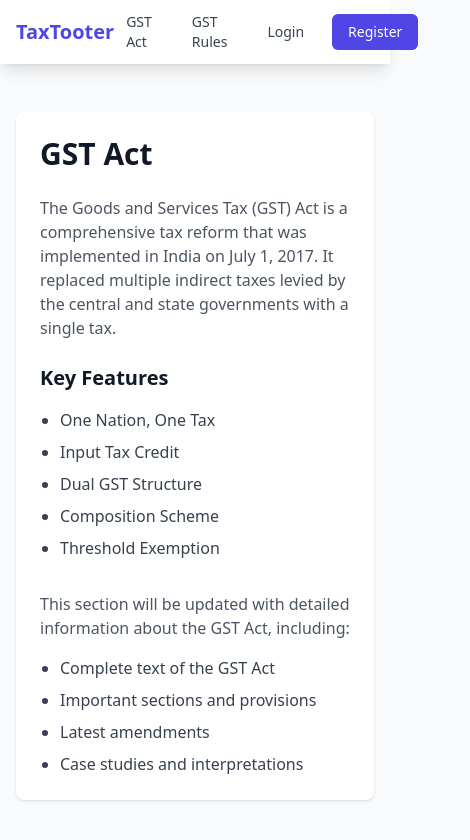
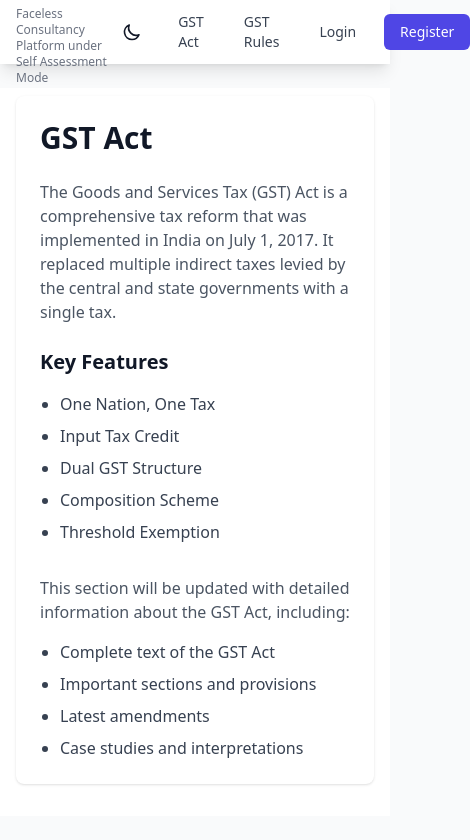
Before and after one commit to Taxtooter/taxtooter-fullstack, a Next.js app in the folder frontend/: page /gst-act in a window 390 px wide. Shown: the top 840 px of the page, 470 px wide, since content can reach past the window. Built offline with nearby package versions, Linux system fonts and the light colour scheme.

Commit message:
Fix : Fixed Headers

```diff
--- a/frontend/components/Layout.tsx
+++ b/frontend/components/Layout.tsx
@@ -3,7 +3,7 @@
 // Follow the contribution process in the README: fork, branch, commit, push, and open a pull request.
 // Use clear commit messages and keep code modular and well-commented.
 
-import { ReactNode } from "react";
+import React, { ReactNode } from "react";
 import { useRouter } from "next/router";
 import Link from "next/link";
 import { useAuth } from "../context/AuthContext";
@@ -24,14 +24,19 @@ export default function Layout({ children }: LayoutProps) {
     return (
         <div className="min-h-screen bg-gray-50 dark:bg-gray-900">
             <Toast />
+            {user ? (
+                // Authenticated header (top header)
                 <nav className="bg-white dark:bg-gray-800 shadow-sm">
                     <div className="max-w-7xl mx-auto px-4 sm:px-6 lg:px-8">
                         <div className="flex justify-between h-16">
                             <div className="flex">
                                 <div className="flex-shrink-0 flex items-center">
-                                <span className="text-xl font-bold text-primary">
-                                    TaxTooter
+                                    <div className="flex flex-col">
+                                        <Link href={user ? "/dashboard" : "/"} className="text-xl font-bold text-primary dark:text-indigo-400">TaxTooter</Link>
+                                        <span className="text-xs text-gray-500 dark:text-gray-400">
+                                            Faceless Consultancy Platform under Self Assessment Mode
                                         </span>
+                                    </div>
                                 </div>
                                 <div className="hidden sm:ml-6 sm:flex sm:space-x-8">
                                     <Link
@@ -153,7 +158,72 @@ export default function Layout({ children }: LayoutProps) {
                         </div>
                     </div>
                 </nav>
-
+            ) : (
+                // Unauthenticated header (lower header from index.tsx)
+                <nav className="bg-white dark:bg-gray-800 shadow-lg">
+                    <div className="max-w-7xl mx-auto px-4 sm:px-6 lg:px-8">
+                        <div className="flex justify-between h-16">
+                            <div className="flex items-center">
+                                <div className="flex flex-col">
+                                    <Link href={user ? "/dashboard" : "/"} className="text-xl font-bold text-indigo-600 dark:text-indigo-400">TaxTooter</Link>
+                                    <span className="text-xs text-gray-500 dark:text-gray-400">
+                                        Faceless Consultancy Platform under Self Assessment Mode
+                                    </span>
+                                </div>
+                            </div>
+                            <div className="flex items-center space-x-4">
+                                <button
+                                    onClick={toggleTheme}
+                                    className="p-2 rounded-full hover:bg-gray-200 dark:hover:bg-gray-700"
+                                    aria-label="Toggle theme"
+                                >
+                                    {theme === "light" ? (
+                                        <svg
+                                            className="w-5 h-5"
+                                            fill="none"
+                                            viewBox="0 0 24 24"
+                                            stroke="currentColor"
+                                        >
+                                            <path
+                                                strokeLinecap="round"
+                                                strokeLinejoin="round"
+                                                strokeWidth={2}
+                                                d="M20.354 15.354A9 9 0 018.646 3.646 9.003 9.003 0 0012 21a9.003 9.003 0 008.354-5.646z"
+                                            />
+                                        </svg>
+                                    ) : (
+                                        <svg
+                                            className="w-5 h-5"
+                                            fill="none"
+                                            viewBox="0 0 24 24"
+                                            stroke="currentColor"
+                                        >
+                                            <path
+                                                strokeLinecap="round"
+                                                strokeLinejoin="round"
+                                                strokeWidth={2}
+                                                d="M12 3v1m0 16v1m9-9h-1M4 12H3m15.364 6.364l-.707-.707M6.343 6.343l-.707-.707m12.728 0l-.707.707M6.343 17.657l-.707.707M16 12a4 4 0 11-8 0 4 4 0 018 0z"
+                                            />
+                                        </svg>
+                                    )}
+                                </button>
+                                <Link href="/gst-act" className="text-gray-700 dark:text-gray-300 hover:text-indigo-600 dark:hover:text-indigo-400 px-3 py-2 rounded-md text-sm font-medium">
+                                    GST Act
+                                </Link>
+                                <Link href="/gst-rules" className="text-gray-700 dark:text-gray-300 hover:text-indigo-600 dark:hover:text-indigo-400 px-3 py-2 rounded-md text-sm font-medium">
+                                    GST Rules
+                                </Link>
+                                <Link href="/login" className="text-gray-700 dark:text-gray-300 hover:text-indigo-600 dark:hover:text-indigo-400 px-3 py-2 rounded-md text-sm font-medium">
+                                    Login
+                                </Link>
+                                <Link href="/register" className="bg-indigo-600 text-white px-4 py-2 rounded-md text-sm font-medium hover:bg-indigo-700 dark:hover:bg-indigo-500">
+                                    Register
+                                </Link>
+                            </div>
+                        </div>
+                    </div>
+                </nav>
+            )}
             <main className="max-w-7xl mx-auto py-6 sm:px-6 lg:px-8">
                 {children}
             </main>
--- a/frontend/pages/gst-act.tsx
+++ b/frontend/pages/gst-act.tsx
@@ -1,35 +1,14 @@
 import Link from "next/link";
+import Layout from "../components/Layout";
 
 export default function GSTAct() {
     return (
-        <div className="min-h-screen bg-gray-50 dark:bg-gray-900">
-            {/* Navigation */}
-            <nav className="bg-white dark:bg-gray-800 shadow-lg">
-                <div className="max-w-7xl mx-auto px-4 sm:px-6 lg:px-8">
-                    <div className="flex justify-between h-16">
-                        <div className="flex items-center">
-                            <Link href="/" className="text-xl font-bold text-indigo-600 dark:text-indigo-400">TaxTooter</Link>
-                        </div>
-                        <div className="flex items-center space-x-4">
-                            <Link href="/gst-act" className="text-gray-700 dark:text-gray-300 hover:text-indigo-600 dark:hover:text-indigo-400 px-3 py-2 rounded-md text-sm font-medium">
-                                GST Act
-                            </Link>
-                            <Link href="/gst-rules" className="text-gray-700 dark:text-gray-300 hover:text-indigo-600 dark:hover:text-indigo-400 px-3 py-2 rounded-md text-sm font-medium">
-                                GST Rules
-                            </Link>
-                            <Link href="/login" className="text-gray-700 dark:text-gray-300 hover:text-indigo-600 dark:hover:text-indigo-400 px-3 py-2 rounded-md text-sm font-medium">
-                                Login
-                            </Link>
-                            <Link href="/register" className="bg-indigo-600 text-white px-4 py-2 rounded-md text-sm font-medium hover:bg-indigo-700 dark:hover:bg-indigo-500">
-                                Register
-                            </Link>
-                        </div>
-                    </div>
-                </div>
-            </nav>
-
-            {/* Content */}
-            <div className="max-w-7xl mx-auto py-12 px-4 sm:px-6 lg:px-8">
+        <Layout>
+            {/* Hero Section-like wrapper for consistent spacing */}
+            <div className="relative bg-white dark:bg-gray-800 overflow-hidden">
+                <div className="max-w-7xl mx-auto">
+                    <div className="relative z-10 pb-8 bg-white dark:bg-gray-800 sm:pb-16 md:pb-20 lg:max-w-2xl lg:w-full lg:pb-28 xl:pb-32">
+                        <main className="mt-2 mx-auto max-w-7xl px-4 sm:mt-2 sm:px-6 md:mt-2 lg:mt-2 lg:px-8 xl:mt-2">
                             <div className="bg-white dark:bg-gray-800 shadow rounded-lg p-6">
                                 <h1 className="text-3xl font-bold text-gray-900 dark:text-white mb-6">GST Act</h1>
                                 <div className="prose max-w-none">
@@ -57,7 +36,10 @@ export default function GSTAct() {
                                     </div>
                                 </div>
                             </div>
+                        </main>
                     </div>
                 </div>
+            </div>
+        </Layout>
     );
 }
--- a/frontend/pages/gst-rules.tsx
+++ b/frontend/pages/gst-rules.tsx
@@ -1,35 +1,14 @@
 import Link from "next/link";
+import Layout from "../components/Layout";
 
 export default function GSTRules() {
     return (
-        <div className="min-h-screen bg-gray-50 dark:bg-gray-900">
-            {/* Navigation */}
-            <nav className="bg-white dark:bg-gray-800 shadow-lg">
-                <div className="max-w-7xl mx-auto px-4 sm:px-6 lg:px-8">
-                    <div className="flex justify-between h-16">
-                        <div className="flex items-center">
-                            <Link href="/" className="text-xl font-bold text-indigo-600 dark:text-indigo-400">TaxTooter</Link>
-                        </div>
-                        <div className="flex items-center space-x-4">
-                            <Link href="/gst-act" className="text-gray-700 dark:text-gray-300 hover:text-indigo-600 dark:hover:text-indigo-400 px-3 py-2 rounded-md text-sm font-medium">
-                                GST Act
-                            </Link>
-                            <Link href="/gst-rules" className="text-gray-700 dark:text-gray-300 hover:text-indigo-600 dark:hover:text-indigo-400 px-3 py-2 rounded-md text-sm font-medium">
-                                GST Rules
-                            </Link>
-                            <Link href="/login" className="text-gray-700 dark:text-gray-300 hover:text-indigo-600 dark:hover:text-indigo-400 px-3 py-2 rounded-md text-sm font-medium">
-                                Login
-                            </Link>
-                            <Link href="/register" className="bg-indigo-600 text-white px-4 py-2 rounded-md text-sm font-medium hover:bg-indigo-700 dark:hover:bg-indigo-500">
-                                Register
-                            </Link>
-                        </div>
-                    </div>
-                </div>
-            </nav>
-
-            {/* Content */}
-            <div className="max-w-7xl mx-auto py-12 px-4 sm:px-6 lg:px-8">
+        <Layout>
+            {/* Hero Section-like wrapper for consistent spacing */}
+            <div className="relative bg-white dark:bg-gray-800 overflow-hidden">
+                <div className="max-w-7xl mx-auto">
+                    <div className="relative z-10 pb-8 bg-white dark:bg-gray-800 sm:pb-16 md:pb-20 lg:max-w-2xl lg:w-full lg:pb-28 xl:pb-32">
+                        <main className="mt-2 mx-auto max-w-7xl px-4 sm:mt-2 sm:px-6 md:mt-2 lg:mt-2 lg:px-8 xl:mt-2">
                             <div className="bg-white dark:bg-gray-800 shadow rounded-lg p-6">
                                 <h1 className="text-3xl font-bold text-gray-900 dark:text-white mb-6">GST Rules</h1>
                                 <div className="prose max-w-none">
@@ -202,7 +181,10 @@ export default function GSTRules() {
                                     </div>
                                 </div>
                             </div>
+                        </main>
                     </div>
                 </div>
+            </div>
+        </Layout>
     );
 }
--- a/frontend/pages/index.tsx
+++ b/frontend/pages/index.tsx
@@ -1,33 +1,9 @@
 import Link from "next/link";
+import Layout from "../components/Layout";
 
 export default function Home() {
     return (
-        <div className="min-h-screen bg-gray-50 dark:bg-gray-900">
-            {/* Navigation */}
-            <nav className="bg-white dark:bg-gray-800 shadow-lg">
-                <div className="max-w-7xl mx-auto px-4 sm:px-6 lg:px-8">
-                    <div className="flex justify-between h-16">
-                        <div className="flex items-center">
-                            <span className="text-xl font-bold text-indigo-600 dark:text-indigo-400">TaxTooter</span>
-                        </div>
-                        <div className="flex items-center space-x-4">
-                            <Link href="/gst-act" className="text-gray-700 dark:text-gray-300 hover:text-indigo-600 dark:hover:text-indigo-400 px-3 py-2 rounded-md text-sm font-medium">
-                                GST Act
-                            </Link>
-                            <Link href="/gst-rules" className="text-gray-700 dark:text-gray-300 hover:text-indigo-600 dark:hover:text-indigo-400 px-3 py-2 rounded-md text-sm font-medium">
-                                GST Rules
-                            </Link>
-                            <Link href="/login" className="text-gray-700 dark:text-gray-300 hover:text-indigo-600 dark:hover:text-indigo-400 px-3 py-2 rounded-md text-sm font-medium">
-                                Login
-                            </Link>
-                            <Link href="/register" className="bg-indigo-600 text-white px-4 py-2 rounded-md text-sm font-medium hover:bg-indigo-700 dark:hover:bg-indigo-500">
-                                Register
-                            </Link>
-                        </div>
-                    </div>
-                </div>
-            </nav>
-
+        <Layout>
             {/* Hero Section */}
             <div className="relative bg-white dark:bg-gray-800 overflow-hidden">
                 <div className="max-w-7xl mx-auto">
@@ -102,6 +78,6 @@ export default function Home() {
                     </div>
                 </div>
             </div>
-        </div>
+        </Layout>
     );
 }
```
Also changed, not shown: frontend/pages/login.tsx (+11 -2 lines), frontend/pages/register.tsx (+11 -17 lines). Lines whose indentation alone changed are shown as unchanged.
